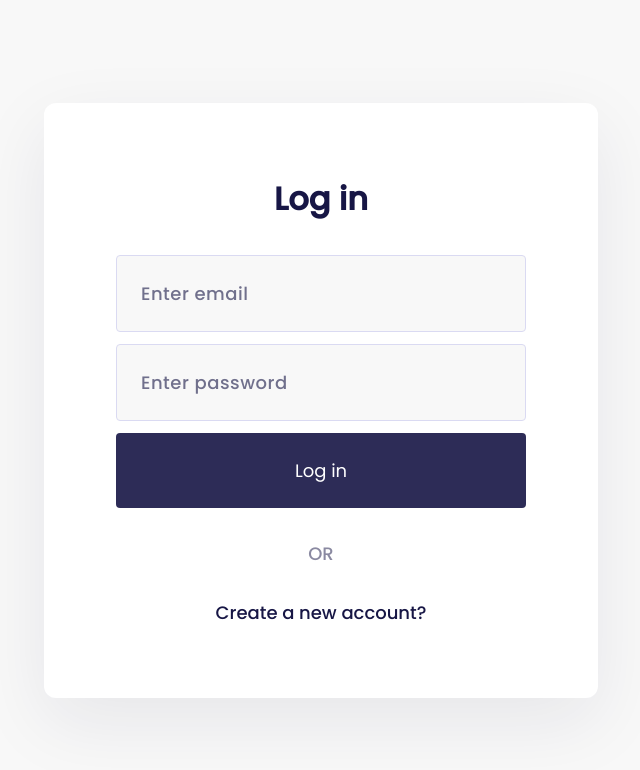
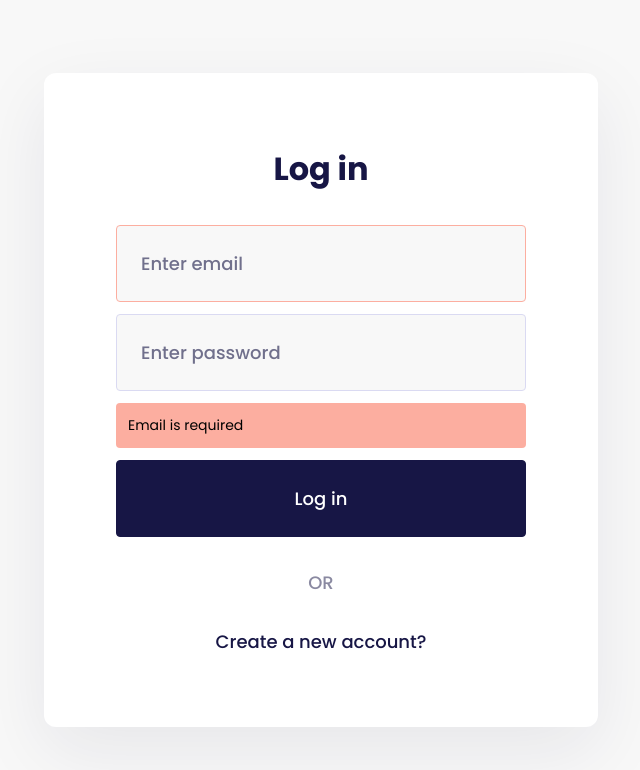
Before and after one commit to hoangquocnam/Onus, a React (Create React App) app in the folder client/: page / in a window 1280 px wide. Both pictures are taken after a click on the button "Log in". Shown: the top 770 px of the page, without its empty margins (319-959 px from the left). Built offline with nearby package versions, Linux system fonts and the light colour scheme.

Commit message:
[OS-6] validate email, password login page (#6)
* [OS-6] validate email, password

* [OS-6] convert native js code to reactjs code

```diff
--- a/client/src/components/login/index.js
+++ b/client/src/components/login/index.js
@@ -1,9 +1,49 @@
-import React from "react";
+import { createRef, useState } from "react";
 import "../../styles/login.css";
+import validate from "./validate";
 
-function LoginForm() {
+function LogInForm() {
+  const [values, setValues] = useState({
+    email: "",
+    password: "",
+    errors: {
+      email: "",
+      password: "",
+    },
+  });
+
+  const emailInputRef = createRef();
+  const passwordInputRef = createRef();
+
+  function handleInputChange(e) {
+    setValues({
+      ...values,
+      [e.target.name]: e.target.value,
+      errors: {
+        email: "",
+        password: "",
+      },
+    });
+  }
+
+  function handleFormSubmit(e) {
+    e.preventDefault();
+    const errors = validate(values);
+    setValues({ ...values, errors });
+
+    if (errors.email) {
+      emailInputRef.current.focus();
+      emailInputRef.current.select();
+    }
+
+    if (errors.password) {
+      passwordInputRef.current.focus();
+      passwordInputRef.current.select();
+    }
+  }
+
   return (
-    <div className="login__page">
+    <div className="login-page">
       <div className="login__container">
         <h2 className="login__title">Log in</h2>
 
@@ -11,25 +51,49 @@ function LoginForm() {
           <form className="login__form">
             <input
               type="email"
-              className="inputLogin__email"
+              className={`login__email-input${
+                values.errors.email ? " login__input--error" : ""
+              }`}
               placeholder="Enter email"
+              onChange={handleInputChange}
+              name="email"
+              value={values.email}
+              ref={emailInputRef}
             />
+
             <input
               type="password"
-              className="inputLogin__password"
+              className={`login__password-input${
+                values.errors.password ? " login__input--error" : ""
+              }`}
               placeholder="Enter password"
+              minLength={8}
+              maxLength={14}
+              onChange={handleInputChange}
+              name="password"
+              value={values.password}
+              ref={passwordInputRef}
             />
+
+            {(values.errors.email || values.errors.password) && (
+              <div className="login__error-message">
+                {values.errors.email || values.errors.password}
+              </div>
+            )}
+
             <input
-              className="login__buttonSubmit"
               type="button"
+              className="login__submit-btn"
               value="Log in"
+              onClick={handleFormSubmit}
             />
           </form>
+
           <p>OR</p>
         </div>
 
         <div className="login__footer">
-          <a className="link__signUp" href="#">
+          <a href="#" className="login__signup-link">
             Create a new account?
           </a>
         </div>
@@ -38,4 +102,4 @@ function LoginForm() {
   );
 }
 
-export default LoginForm;
+export default LogInForm;
--- /dev/null
+++ b/client/src/components/login/validate.js
@@ -0,0 +1,60 @@
+const emailRegex =
+  /[a-z0-9!#$%&'*+/=?^_`{|}~-]+(?:\.[a-z0-9!#$%&'*+/=?^_`{|}~-]+)*@(?:[a-z0-9](?:[a-z0-9-]*[a-z0-9])?\.)+[a-z0-9](?:[a-z0-9-]*[a-z0-9])?/;
+
+function validateEmail(email) {
+  if (email.trim() === "") {
+    return "Email is required";
+  }
+
+  if (!emailRegex.test(email.trim())) {
+    return "Email is invalid";
+  }
+
+  return "";
+}
+
+function validatePassword(password) {
+  if (password.trim() === "") {
+    return "Password is required";
+  }
+
+  if (password.trim().length < 8) {
+    return "Password must be at least 8 characters";
+  }
+
+  if (password.trim().length > 14) {
+    return "Password must be less than 14 characters";
+  }
+
+  if (!/\d/.test(password)) {
+    return "Password must contain at least one number";
+  }
+
+  if (!/[a-z]/.test(password)) {
+    return "Password must contain at least one lowercase letter";
+  }
+
+  if (!/[A-Z]/.test(password)) {
+    return "Password must contain at least one uppercase letter";
+  }
+
+  if (!/[!@#$%^&*()_+\-=[\]{};':"\\|,.<>/?]/.test(password)) {
+    return "Password must contain at least one special character";
+  }
+
+  return "";
+}
+
+function validate(values) {
+  const errors = {
+    email: validateEmail(values.email),
+    password: validatePassword(values.password),
+  };
+
+  return {
+    email: errors.email,
+    password: errors.email ? "" : errors.password,
+  };
+}
+
+export default validate;
--- a/client/src/styles/login.css
+++ b/client/src/styles/login.css
@@ -1,28 +1,30 @@
-@import url("https://fonts.googleapis.com/css2?family=Poppins:wght@300;400;500&display=swap");
+@import url("https://fonts.googleapis.com/css2?family=Poppins:wght@300;400;500;700&display=swap");
 
 :root {
   --login-primary-color: #171645;
-  --login-page-background-color: #f8f8f8;
-  --login-form-background-color: #fff;
-  --login-input-border-color: #dadaf2;
+  --login-secondary-color: #dadaf2;
+  --login-gray-color: #f8f8f8;
+  --login-white-color: #ffffff;
+  --login-black-color: #000000;
+  --login-error-color: #fcaea0;
 }
 
-.login__page {
-  background-color: var(--login-page-background-color);
+.login-page {
   display: flex;
+  align-items: center;
   justify-content: center;
-  align-items: center;
+  height: 100vh;
+  background-color: var(--login-gray-color);
   font-family: "Poppins", sans-serif;
-  height: 100vh;
   font-size: 18px;
 }
 
 .login__container {
-  background-color: var(--login-form-background-color);
   display: flex;
   flex-direction: column;
+  align-items: center;
   justify-content: center;
-  align-items: center;
+  background-color: var(--login-white-color);
   padding: 72px;
   gap: 32px;
   border-radius: 12px;
@@ -32,78 +34,90 @@
 .login__title {
   color: var(--login-primary-color);
   font-size: 32px;
-  text-align: center;
   margin: 0;
 }
 
 .login__body {
   display: flex;
   flex-direction: column;
+  align-items: center;
   justify-content: center;
-  align-items: center;
   gap: 32px;
 }
 
 .login__form {
   display: flex;
   flex-direction: column;
+  align-items: center;
   justify-content: center;
-  align-items: center;
   gap: 12px;
 }
 
-.login__body p {
+.login__body > p {
   color: var(--login-primary-color);
   opacity: 0.5;
   margin: 0;
   font-weight: 500;
 }
 
-[class^="inputLogin__"] {
-  background-color: var(--login-page-background-color);
-  border: 1px solid var(--login-input-border-color);
-  color: var(--login-primary-color);
+.login__form input {
+  font-size: 18px;
+  padding: 24px;
   border-radius: 4px;
-  padding: 24px;
-  width: 360px;
-  font-size: 18px;
   outline: none;
+  border: 1px solid var(--login-secondary-color);
   font-family: inherit;
   font-weight: 500;
 }
 
-[class^="inputLogin__"]::placeholder {
+.login__email-input,
+.login__password-input {
   color: var(--login-primary-color);
-  letter-spacing: 0.5px;
+  background-color: var(--login-gray-color);
+  width: 360px;
+}
+
+.login__email-input::placeholder,
+.login__password-input::placeholder {
+  color: var(--login-primary-color);
   opacity: 0.6;
 }
 
-.login__buttonSubmit {
-  color: #fff;
+input.login__input--error {
+  border: 1px solid var(--login-error-color);
+}
+
+.login__submit-btn {
+  color: var(--login-white-color);
   background-color: var(--login-primary-color);
   width: 100%;
-  border-radius: 4px;
-  padding: 24px;
-  font-size: 18px;
-  border: 0;
-  font-family: inherit;
+  border-color: var(--login-primary-color) !important;
+  display: block;
 }
 
-.login__buttonSubmit:hover,
-.login__buttonSubmit:focus {
+.login__submit-btn:hover,
+.login__submit-btn:focus {
   cursor: pointer;
   opacity: 0.9;
 }
 
-.link__signUp:link,
-.link__signUp:visited {
+.login__signup-link:link,
+.login__signup-link:visited {
+  color: var(--login-primary-color);
   text-decoration: none;
-  color: var(--login-primary-color);
-  margin: 0;
   font-weight: 500;
 }
 
-.link__signUp:hover,
-.link__signUp:focus {
+.login__signup-link:hover,
+.login__signup-link:focus {
   text-decoration: underline;
 }
+
+.login__error-message {
+  background-color: var(--login-error-color);
+  font-size: 14px;
+  padding: 12px;
+  border-radius: 4px;
+  width: 100%;
+  box-sizing: border-box;
+}
```
